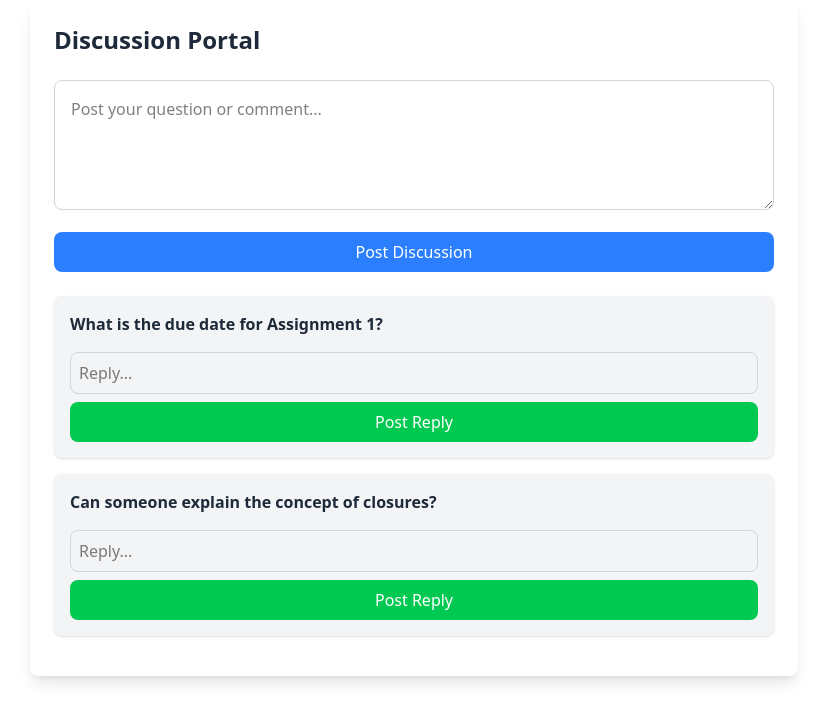
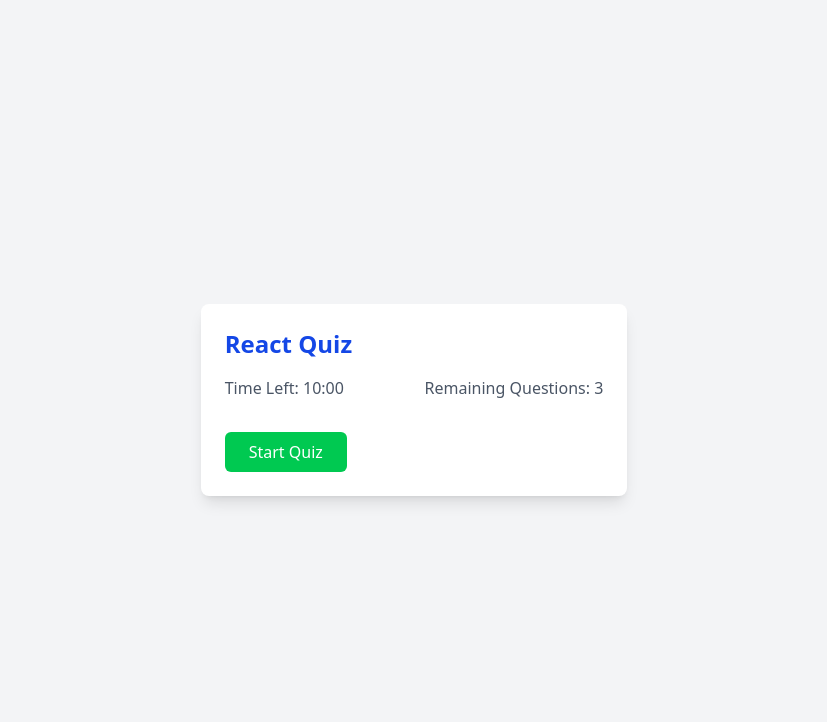
Before and after one commit to ThirunavukkarasuMathurjan/LMS_Project, a React (Vite) app: page / in a window 1280 px wide. Shown: the top 722 px of the page, without its empty margins (226-1053 px from the left). Built offline with nearby package versions, Linux system fonts and the light colour scheme.

Commit message:
Add Quiz & Results

```diff
--- a/src/App.jsx
+++ b/src/App.jsx
@@ -1,16 +1,13 @@
-import React from "react";
-import { BrowserRouter as Router, Route, Routes } from "react-router-dom";
-import Home from "./components/Home";
-import Profile from "./components/Profile";
+import { Routes, Route } from "react-router-dom";
+import Quiz from "./components/Quiz";
+import Result from "./components/Result";
 
 function App() {
   return (
-    <Router>
-      <Routes>
-        <Route path="/" element={<Home />} />
-        <Route path="/Profile" element={<Profile />} />
-      </Routes>
-    </Router>
+    <Routes>
+      <Route path="/" element={<Quiz />} />
+      <Route path="/results" element={<Result />} />
+    </Routes>
   );
 }
 
--- a/src/components/Home.jsx
+++ b/src/components/Home.jsx
@@ -101,16 +101,16 @@ function Home() {
             Profile
           </a>
           <a href="#" className="text-black hover:text-blue-500">
-            Quizzes
+            Online Lecture Portal
           </a>
         </div>
       </nav>
 
       {/* Hero Section */}
       <section className="p-10 mt-20 w-full">
-        <h1 className="text-3xl font-bold text-gray-800">Welcome Back!</h1>
+        <h1 className="text-3xl font-bold text-gray-800">Hello Peter John,</h1>
         <p className="text-gray-600 mt-2">
-          Here’s what’s happening in your learning environment:
+        Welcome Back to your virtual learning environment.
         </p>
 
         {/* Bento Grid */}
--- a/src/components/Profile.jsx
+++ b/src/components/Profile.jsx
@@ -2,8 +2,8 @@ import React, { useState } from "react";
 
 function Profile() {
   const [user, setUser] = useState({
-    firstName: "John",
-    lastName: "Doe",
+    firstName: "Peter",
+    lastName: "John",
     enrollmentNo: "123456",
     degree: "Computer Science",
     email: "john.doe@example.com",
--- /dev/null
+++ b/src/components/Quiz.jsx
@@ -0,0 +1,108 @@
+import React, { useState, useEffect } from "react";
+import { useNavigate } from "react-router-dom";
+
+const quizData = [
+  { id: 1, question: "What is React?", options: ["Library", "Framework", "Language", "Database"], answer: "Library" },
+  { id: 2, question: "What is JSX?", options: ["Java XML", "JavaScript XML", "Java Extension", "None"], answer: "JavaScript XML" },
+  { id: 3, question: "What hook is used for state?", options: ["useState", "useEffect", "useContext", "useRef"], answer: "useState" },
+];
+
+function Quiz() {
+  const navigate = useNavigate();
+  const [currentQuestion, setCurrentQuestion] = useState(0);
+  const [selectedOption, setSelectedOption] = useState(null);
+  const [quizStarted, setQuizStarted] = useState(false);
+  const [timeLeft, setTimeLeft] = useState(600); // 10 minutes = 600 seconds
+  const [answers, setAnswers] = useState({});
+
+  useEffect(() => {
+    if (quizStarted && timeLeft > 0) {
+      const timer = setTimeout(() => setTimeLeft(timeLeft - 1), 1000);
+      return () => clearTimeout(timer);
+    } else if (timeLeft === 0) {
+      handleSubmit(); // Automatically submit when time runs out
+    }
+  }, [quizStarted, timeLeft]);
+
+  const handleStartQuiz = () => {
+    if (window.confirm("Are you sure you want to start the quiz?")) {
+      setQuizStarted(true);
+    }
+  };
+
+  const handleNext = () => {
+    if (selectedOption === null) {
+      alert("Please select an answer before proceeding.");
+      return;
+    }
+    setAnswers({ ...answers, [currentQuestion]: selectedOption });
+    setSelectedOption(null);
+    setCurrentQuestion((prev) => prev + 1);
+  };
+
+  const handleSubmit = () => {
+    // If the user is on the last question, save the selected answer.
+    if (selectedOption !== null) {
+      setAnswers({ ...answers, [currentQuestion]: selectedOption });
+    }
+
+    // Confirm submission
+    if (window.confirm("Are you sure you want to submit the quiz?")) {
+      navigate("/results", { state: { answers: { ...answers, [currentQuestion]: selectedOption }, quizData } });
+    }
+  };
+
+
+  return (
+    <div className="flex items-center justify-center min-h-screen bg-gray-100">
+      <div className="max-w-2xl mx-auto p-6 bg-white shadow-lg rounded-lg w-full sm:w-3/4 md:w-1/2 lg:w-1/3">
+        <h1 className="text-2xl font-bold text-blue-700 mb-4">React Quiz</h1>
+        <div className="flex justify-between mb-4">
+          <p className="text-gray-600">Time Left: {Math.floor(timeLeft / 60)}:{(timeLeft % 60).toString().padStart(2, '0')}</p>
+          <p className="text-gray-600">Remaining Questions: {quizData.length - currentQuestion}</p>
+        </div>
+
+        {!quizStarted ? (
+          <button
+            onClick={handleStartQuiz}
+            className="bg-green-500 text-white px-6 py-2 rounded-md mt-4 hover:bg-green-600"
+          >
+            Start Quiz
+          </button>
+        ) : (
+          <div>
+            <h2 className="text-xl font-semibold mt-4">{quizData[currentQuestion].question}</h2>
+            <div className="mt-4">
+              {quizData[currentQuestion].options.map((option, index) => (
+                <button
+                  key={index}
+                  onClick={() => setSelectedOption(option)}
+                  className={`block w-full p-2 mt-2 border rounded-lg hover:bg-gray-200 ${selectedOption === option ? 'bg-blue-300' : ''}`}
+                >
+                  {option}
+                </button>
+              ))}
+            </div>
+            {currentQuestion < quizData.length - 1 ? (
+              <button
+                onClick={handleNext}
+                className="bg-blue-500 text-white px-6 py-2 rounded-md mt-4 hover:bg-blue-600"
+              >
+                Next
+              </button>
+            ) : (
+              <button
+                onClick={handleSubmit}
+                className="bg-red-500 text-white px-6 py-2 rounded-md mt-4 hover:bg-red-600"
+              >
+                Submit Quiz
+              </button>
+            )}
+          </div>
+        )}
+      </div>
+    </div>
+  );
+}
+
+export default Quiz;
--- a/src/components/Quizzes.jsx
+++ /dev/null
@@ -1,9 +0,0 @@
-import React from 'react'
-
-function Quizzes() {
-  return (
-    <div>Quizzes</div>
-  )
-}
-
-export default Quizzes
--- /dev/null
+++ b/src/components/Result.jsx
@@ -0,0 +1,30 @@
+import React from "react";
+import { useLocation } from "react-router-dom";
+
+function Results() {
+  const location = useLocation();
+  const { answers, quizData } = location.state;
+
+  const totalQuestions = quizData.length;
+  const correctAnswers = Object.keys(answers).filter(
+    (key) => answers[key] === quizData[key].answer
+  ).length;
+
+  const percentage = ((correctAnswers / totalQuestions) * 100).toFixed(2);
+
+  return (
+    <div className="flex items-center justify-center min-h-screen bg-gray-100">
+      <div className="max-w-2xl mx-auto p-6 bg-white shadow-lg rounded-lg text-center w-full sm:w-3/4 md:w-1/2 lg:w-1/3">
+        <h1 className="text-2xl font-bold text-blue-700">Quiz Results</h1>
+        <p className="text-gray-600 mt-4">
+          You answered {correctAnswers} out of {totalQuestions} questions correctly.
+        </p>
+        <p className="text-gray-600 mt-2">
+          Your score is: {correctAnswers}/{totalQuestions} ({percentage}%)
+        </p>
+      </div>
+    </div>
+  );
+}
+
+export default Results;
--- /dev/null
+++ b/src/components/Upcoming.jsx
@@ -0,0 +1,9 @@
+import React from 'react'
+
+function Upcoming() {
+  return (
+    <div>Upcoming</div>
+  )
+}
+
+export default Upcoming
--- a/src/main.jsx
+++ b/src/main.jsx
@@ -1,21 +1,13 @@
-import { StrictMode } from 'react'
-import { createRoot } from 'react-dom/client'
-import './index.css'
-import App from './App.jsx'
-import Login from './components/Login.jsx'
-import Home from './components/Home.jsx'
-import Courses from './components/Courses.jsx'
-import Module from './components/Module.jsx'
-import Profile from './components/Profile.jsx'
-import Discussion from './components/Discussion.jsx'
+import { StrictMode } from 'react';
+import { createRoot } from 'react-dom/client';
+import { BrowserRouter } from "react-router-dom";
+import './index.css';
+import App from './App.jsx';
 
 createRoot(document.getElementById('root')).render(
   <StrictMode>
-    {/* <Login /> */}
-    {/* <Home/> */}
-    {/* <Courses/> */}
-    {/* <Module/> */}
-    {/* <Profile/> */}
-    <Discussion/>
-  </StrictMode>,
-)
+    <BrowserRouter>
+      <App />
+    </BrowserRouter>
+  </StrictMode>
+);
```
